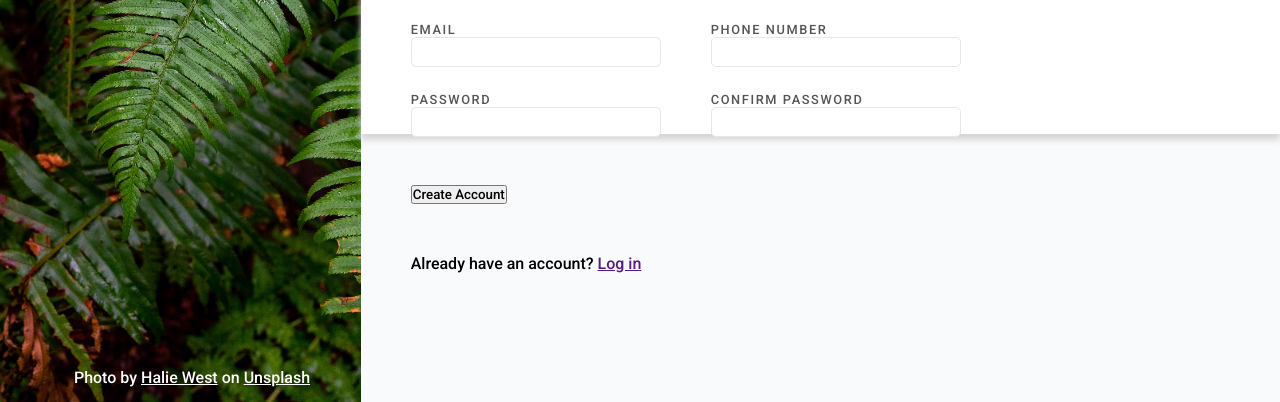
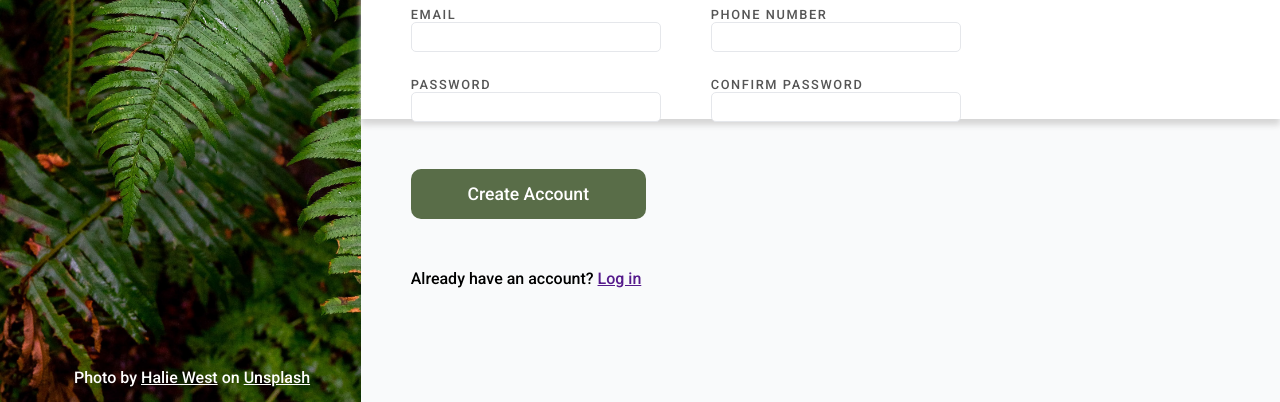
Before and after one commit to thaysmartinez/sign-up-form, a plain HTML site: page index.html in a window 1280 px wide. Shown: the part 398-800 px from the top of the page. Drawn offline with Linux system fonts and the light colour scheme.

Commit message:
Add style to button element

```diff
--- a/styles/styles.css
+++ b/styles/styles.css
@@ -144,3 +144,18 @@ form > div {
   border: 1px solid rgb(98, 142, 253);
   box-shadow: 5px 5px 5px rgb(231, 231, 231);
 }
+
+button {
+  width: 235px;
+  height: 50px;
+  border: none;
+  border-radius: 10px;
+  background-color: #596d48;
+  color: #fff;
+  font-size: 1.1rem;
+  cursor: pointer;
+}
+
+button:hover {
+  background-color: rgba(89, 109, 72, 0.5);
+}
```
